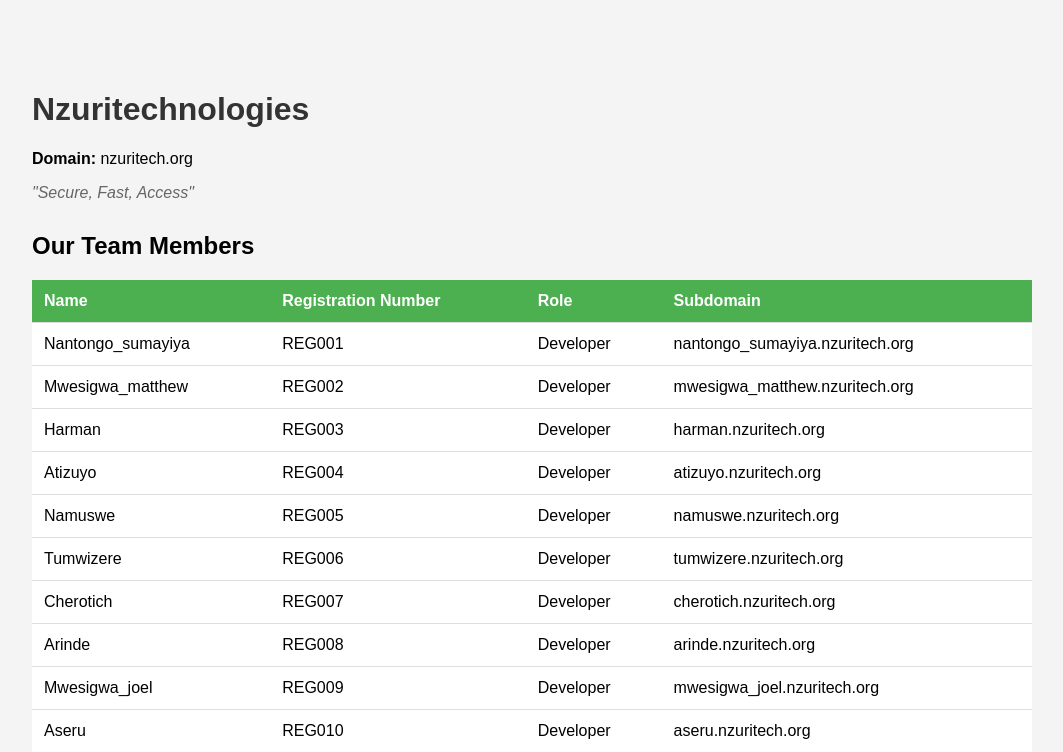
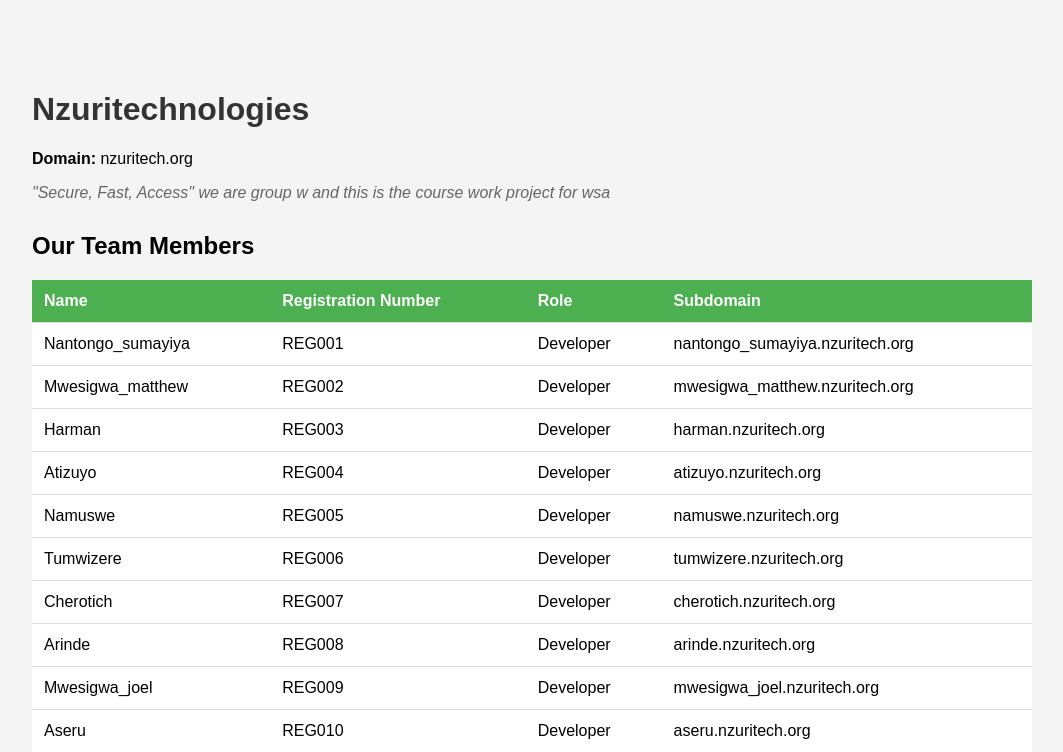
Before and after one commit to Timothy-ux1/nzuritech, a PHP site: page / in a window 1280 px wide. Shown: the top 752 px of the page, without its empty margins (108-1171 px from the left). Run offline with PHP 8.4, Linux system fonts and the light colour scheme; data comes from the database, SQL or seed files in the repository; a stand-in replaces the project's code that opens the database connection.

Commit message:
Update slogan with additional project information

```diff
--- a/index.php
+++ b/index.php
@@ -15,7 +15,7 @@
 <body>
     <h1>Nzuritechnologies</h1>
     <p><strong>Domain:</strong> nzuritech.org</p>
-    <p class="slogan">"Secure, Fast, Access"</p>
+    <p class="slogan">"Secure, Fast, Access" we are group w and this is the course work project for wsa</p>
     <h2>Our Team Members</h2>
     <table>
         <tr><th>Name</th><th>Registration Number</th><th>Role</th><th>Subdomain</th></tr>
```
